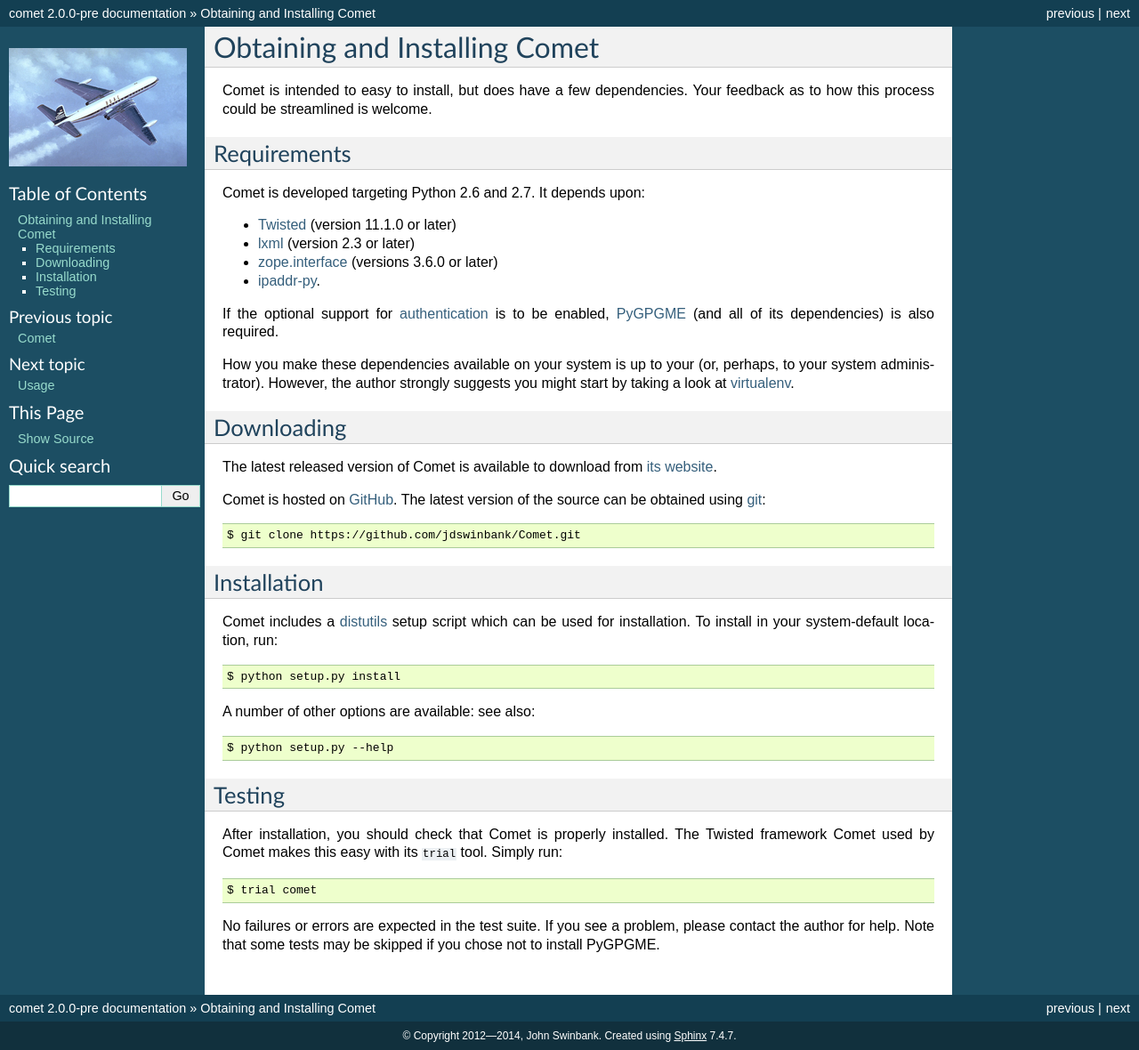
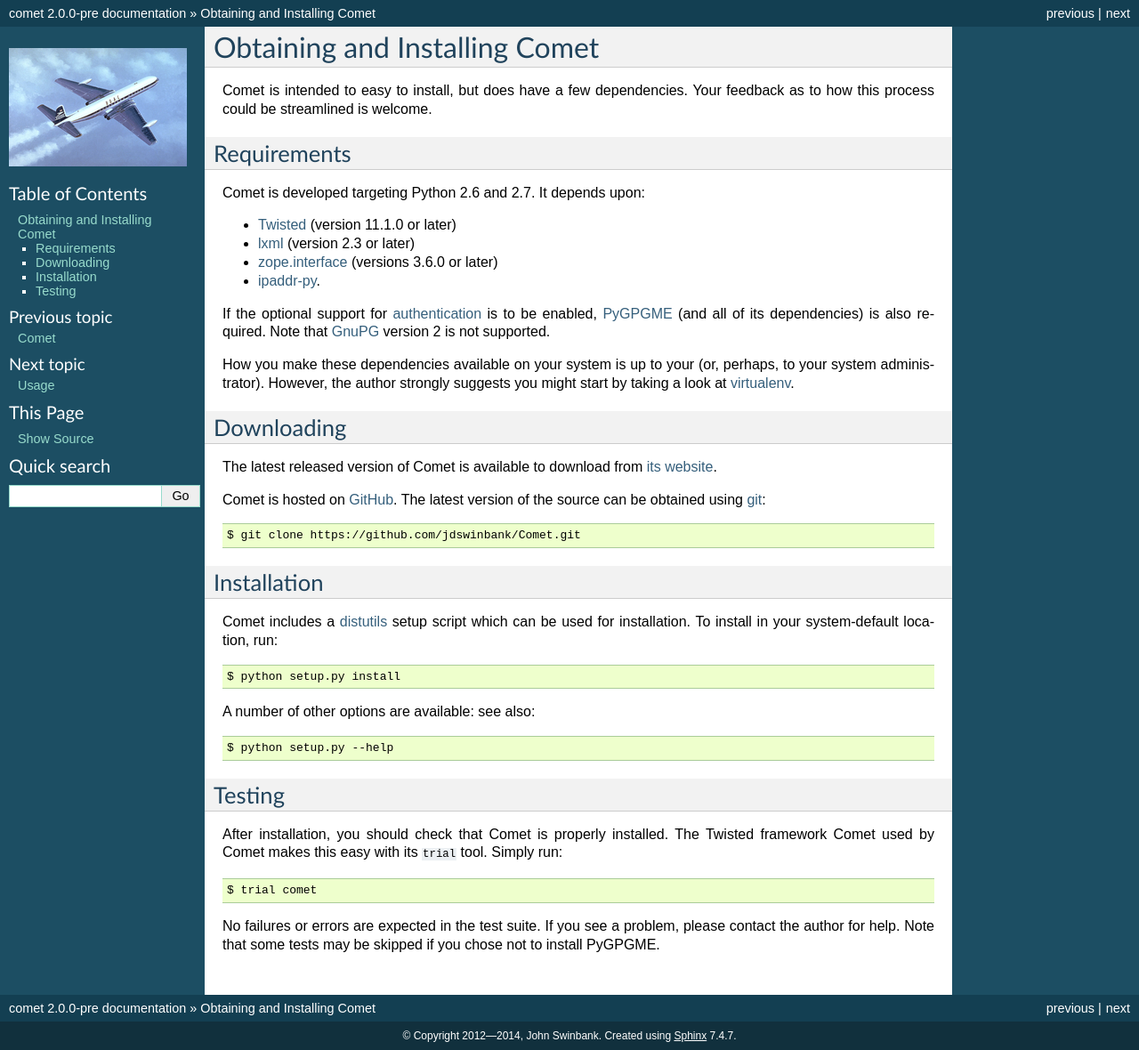
Before and after one commit to jdswinbank/Comet, a Sphinx documentation site: the page built from docs/installation.rst, in a window 1280 px wide. Shown: the whole page at 89% size. Built offline with Sphinx 7.4.7, drawn with Linux system fonts in a browser that asks for light colours.

Commit message:
GPG2 has problems

```diff
--- a/docs/installation.rst
+++ b/docs/installation.rst
@@ -16,7 +16,8 @@ Comet is developed targeting Python 2.6 and 2.7. It depends upon:
 
 If the optional support for :ref:`authentication <sec-authentication>` is to
 be enabled, `PyGPGME <https://launchpad.net/pygpgme>`_ (and all of its
-dependencies) is also required.
+dependencies) is also required. Note that `GnuPG <http://gnupg.org/>`_ version
+2 is not supported.
 
 How you make these dependencies available on your system is up to your (or,
 perhaps, to your system administrator). However, the author strongly suggests
```
